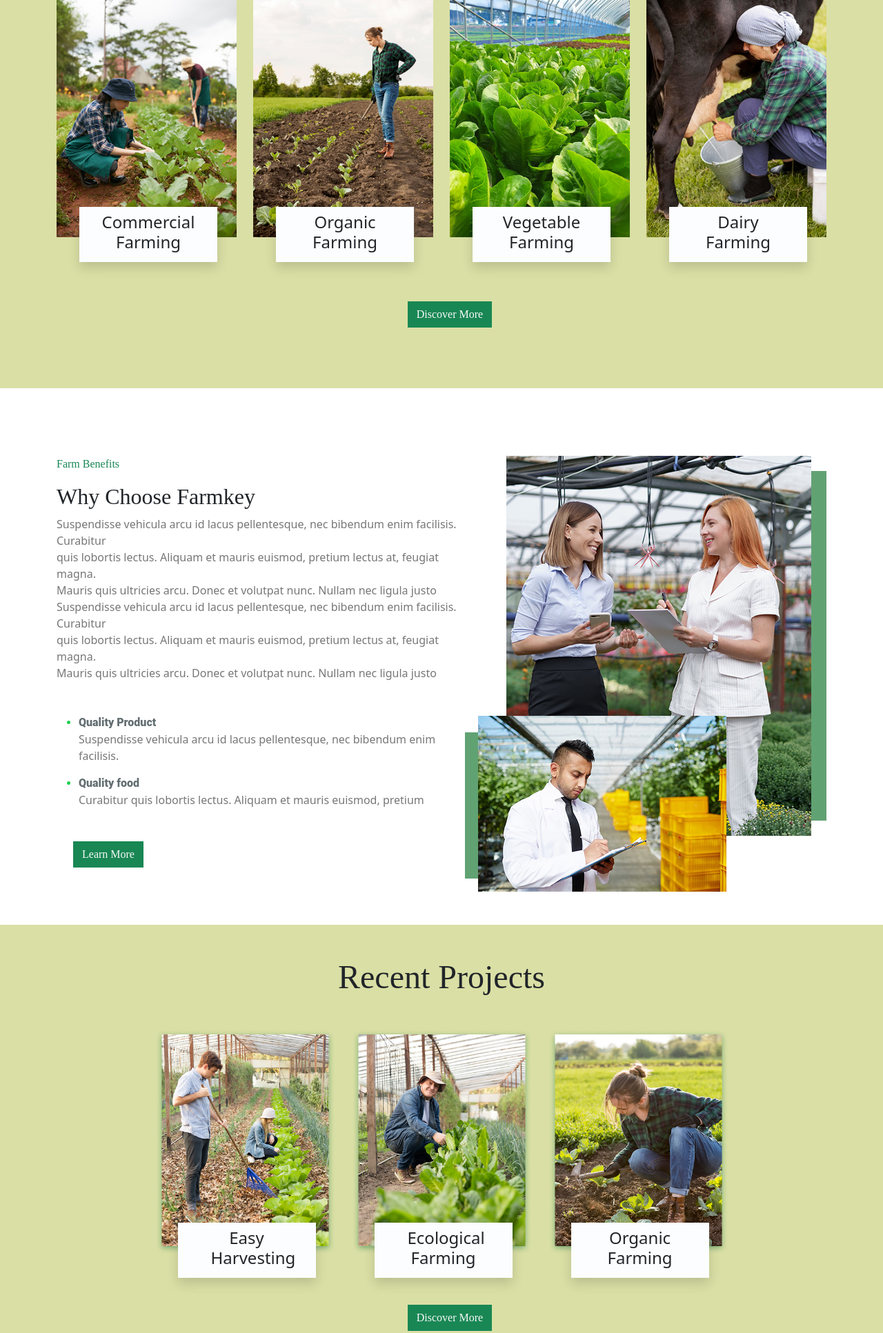
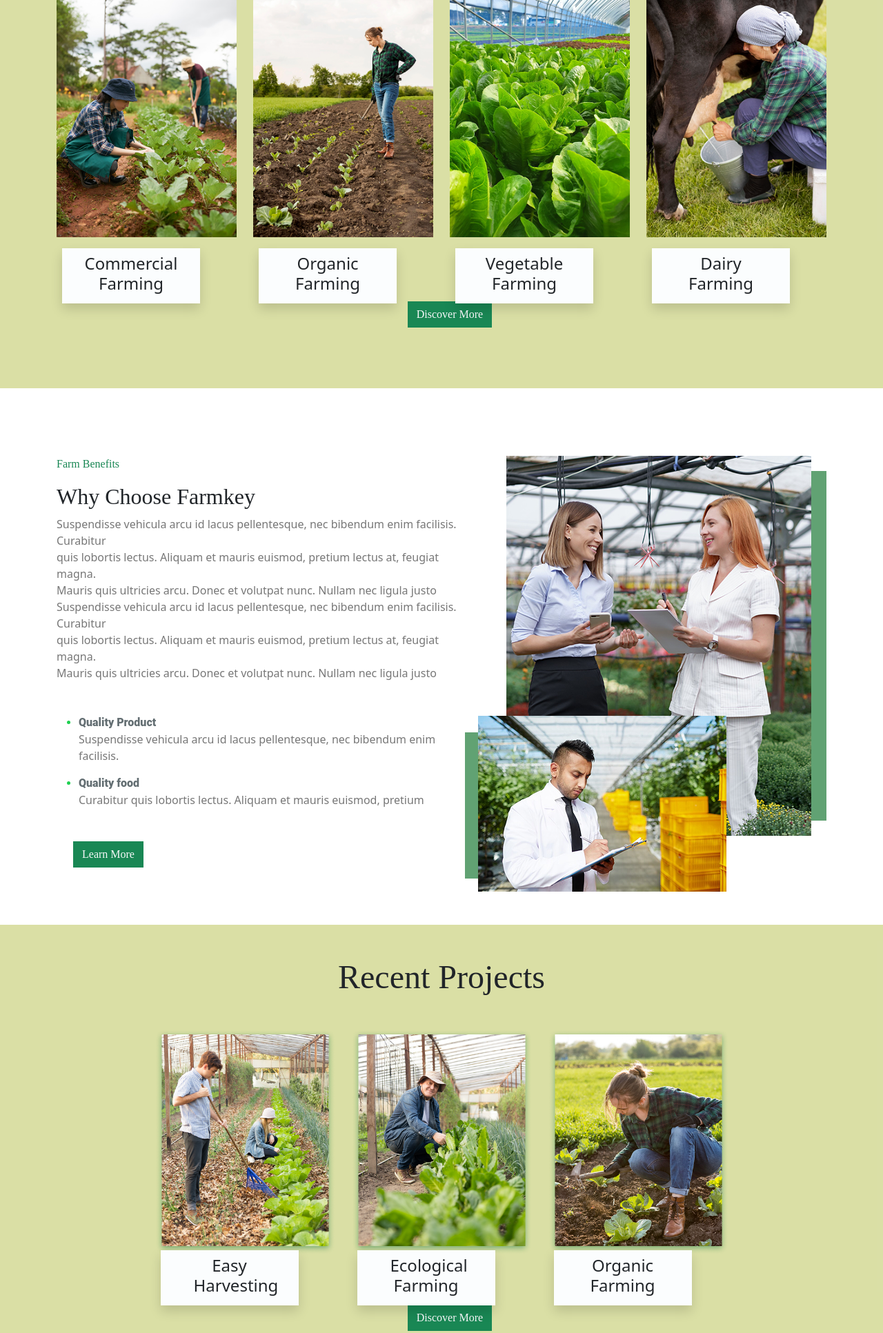
Before and after one commit to gourab9038/T-Plantation, a plain HTML site: page index.html in a window 1280 px wide. Shown: the part 1938-3871 px from the top of the page at 69% size. Drawn offline with nearby package versions, Linux system fonts and the light colour scheme; files whose address does not match are found by name; a web font is replaced by a local one.

Commit message:
position correction

```diff
--- a/css/style.css
+++ b/css/style.css
@@ -192,15 +192,10 @@ padding: 60px 0;text-align: center;background-color: #fff;background-color: #9ca
 .sBox p { font-size: 19px; color: #777;}
 .xyz1:hover { box-shadow: 0 0 20px rgba(67, 134, 1, 0.9) !important; }
 .xyz:hover { box-shadow: 0 0 20px rgba(67, 134, 1, 0.9) !important; }
-
-.xyz1 { position: absolute;background-color:#FBFDFE; top: 350px; width:200px; right:40px; height: 80px;}
-
-        .services-section { padding: 40px 0;}
-
-      .services-section .service-box { margin-bottom: 30px; }
-
-      .services-section img { width: 100%; height: auto; object-fit: cover;
-      }
+.xyz1 { position: absolute;background-color:#FBFDFE; top: 410px; width:200px; right:65px; height: 80px;}
+.services-section { padding: 40px 0;}
+.services-section .service-box { margin-bottom: 30px; }
+.services-section img { width: 100%; height: auto; object-fit: cover;}
 
 
 /* Our services Ends */
@@ -243,7 +238,7 @@ li::marker {color: #1ED050;}
 /* Recent Projects */
 .btn_RP {margin-top: -20px;}
 .subtitle {font-family: "Salsa", serif;font-weight: 400;font-style: normal; font-size: 48px;}
-.xyz {position: absolute;background-color:#FBFDFE; top: 280px; width:200px; right:40px; height: 80px;}
+.xyz {position: absolute;background-color:#FBFDFE; top: 320px; width:200px; right:65px; height: 80px;}
 
 
 
```
